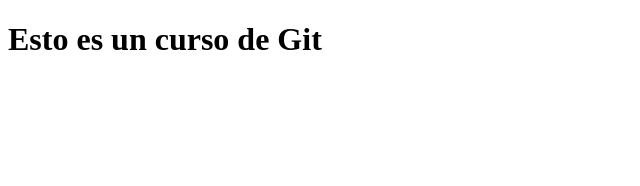
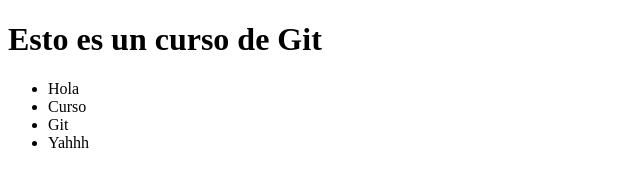
Before and after one commit to agilmacayo/cursoGit, a plain HTML site: page Index.html in a window 1280 px wide. Shown: the whole page, without its empty margins (0-640 px from the left). Drawn offline with Linux system fonts and the light colour scheme.

Commit message:
Agregué un lista ordenada

```diff
--- a/Index.html
+++ b/Index.html
@@ -9,5 +9,14 @@
 
    <h1>Esto es un curso de Git</h1>
 
+   <ul>
+
+      <li>Hola</li>
+      <li>Curso</li>
+      <li>Git</li>
+      <li>Yahhh</li>
+
+   </ul>
+
 </body>
 </html>
```
